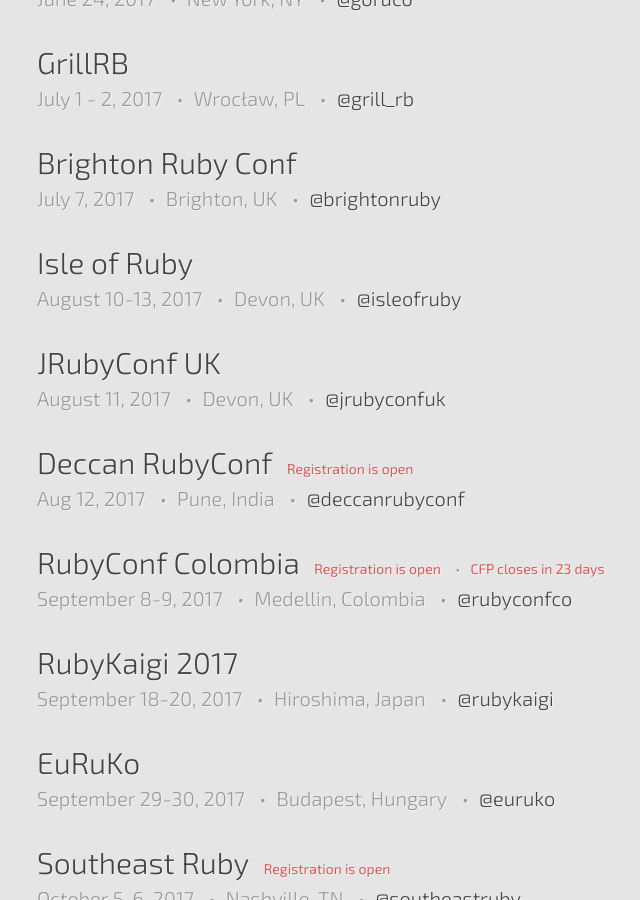
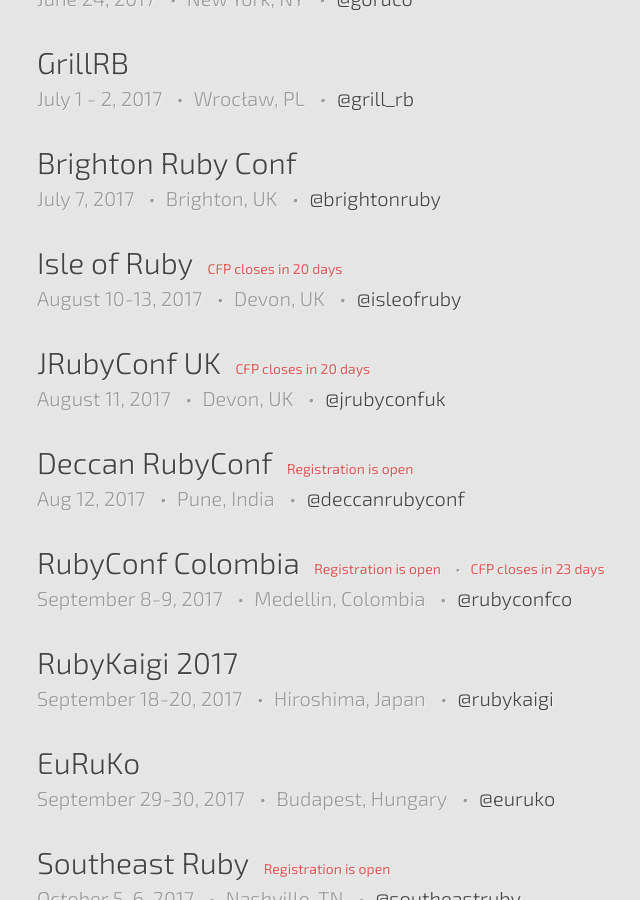
Before and after one commit to ruby-conferences/ruby-conferences.github.io, a Jekyll site: the page built from index.html, in a window 1280 px wide and 900 px high, scrolled down 1118 px. Shown: the whole window, without its empty margins (203-843 px from the left). Built offline with Jekyll 4.4.1, drawn with Linux system fonts in a browser that asks for light colours.

Commit message:
Add Isle of Ruby and JRubyConf UK CFP dates

```diff
--- a/_data/current.yml
+++ b/_data/current.yml
@@ -69,12 +69,16 @@
   dates: "August 10-13, 2017"
   url: http://isleofruby.org/
   twitter: isleofruby
+  cfp_phrase: CFP closes
+  cfp_date: "May 28, 2017"
 
 - name: JRubyConf UK
   location: Devon, UK
   dates: "August 11, 2017"
   url: http://jrubyconf.uk/
   twitter: jrubyconfuk
+  cfp_phrase: CFP closes
+  cfp_date: "May 28, 2017"
 
 - name: Deccan RubyConf
   location: Pune, India
```
